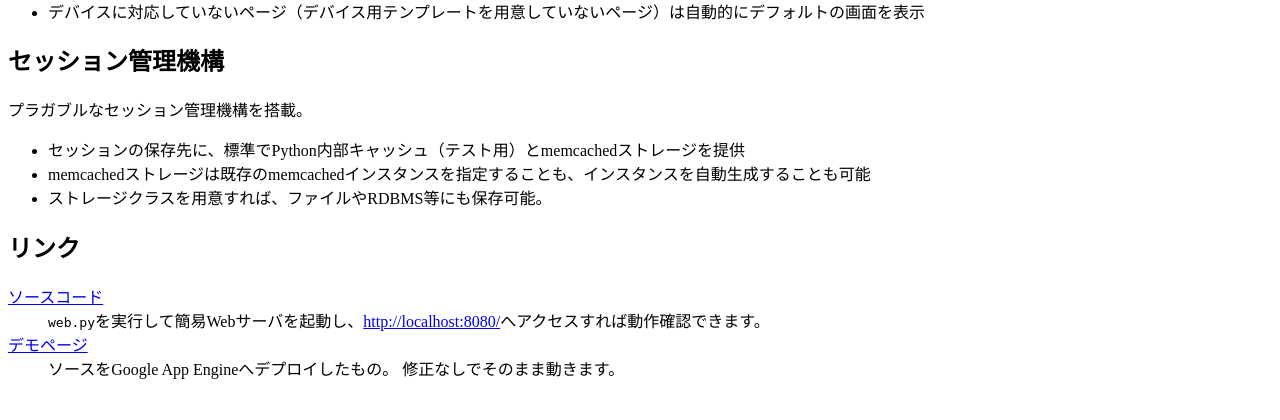
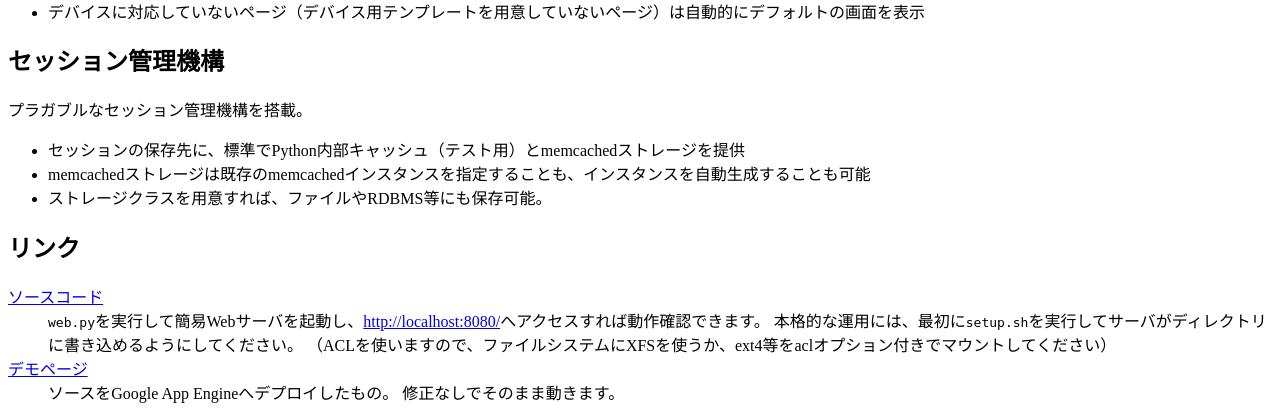
Before and after one commit to shimataro/brocadefw, a Python web app: template templates/ja/html/default/index.html in a window 1280 px wide. Shown: the part 929-1349 px from the top of the page. Before the commit the page ends 1308 px from the top, so only its background shows below. Run offline with Jinja, Linux system fonts and the light colour scheme; the template is opened without the code that fills it, so the values that code supplies are empty.

Commit message:
M: use ACL to set permission in setup script

```diff
--- a/templates/ja/html/default/index.html
+++ b/templates/ja/html/default/index.html
@@ -74,6 +74,8 @@
 	<dt><a href="https://github.com/shimataro/brocadefw" target="_blank">ソースコード</a></dt>
 	<dd>
 		<code>web.py</code>を実行して簡易Webサーバを起動し、<a href="http://localhost:8080/" target="_blank">http://localhost:8080/</a>へアクセスすれば動作確認できます。
+		本格的な運用には、最初に<code>setup.sh</code>を実行してサーバがディレクトリに書き込めるようにしてください。
+		（ACLを使いますので、ファイルシステムにXFSを使うか、ext4等をaclオプション付きでマウントしてください）
 	</dd>
 
 	<dt><a href="https://brocadefw.appspot.com/" target="_blank">デモページ</a></dt>
```
Also changed, not shown: 2 other files.
